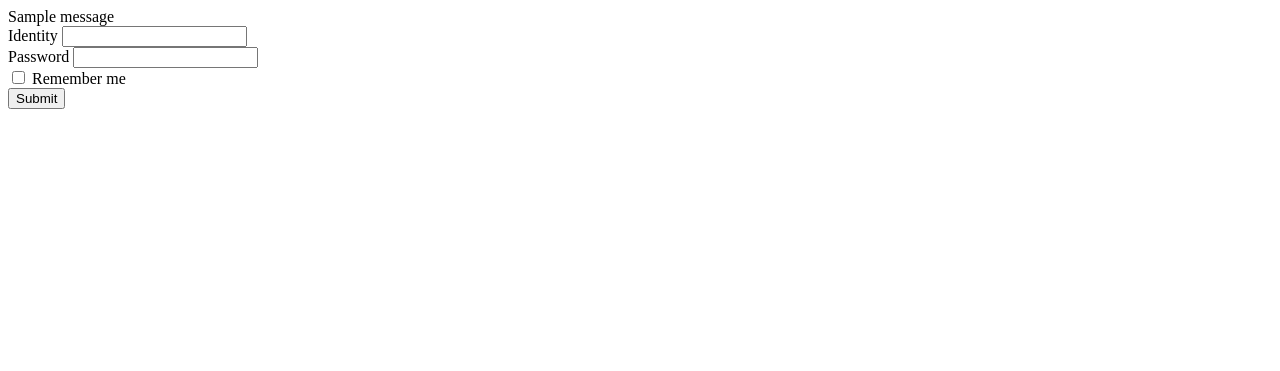
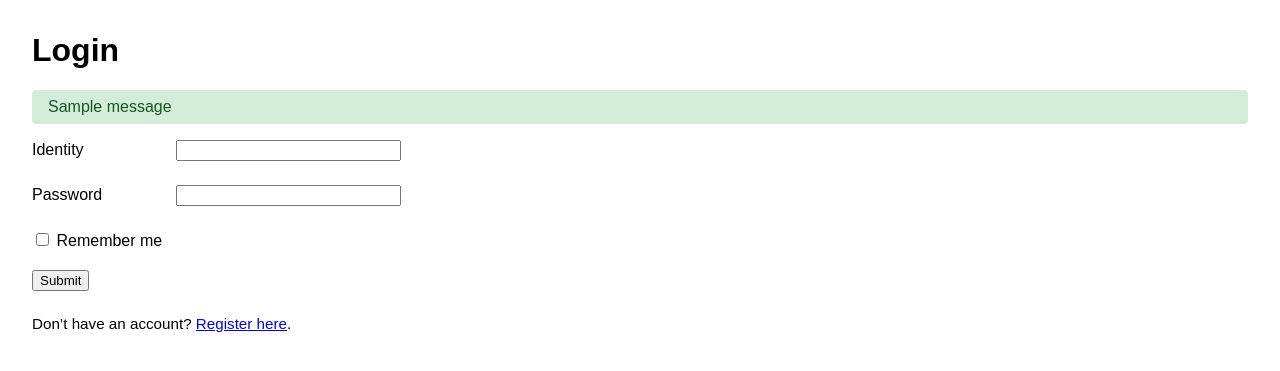
Before and after one commit to hv7275/DATA_BASE, a Flask app: template Model relations/app/templates/login.html in a window 1280 px wide. Shown: the top 371 px of the page. Run offline with Flask 3, Linux system fonts and the light colour scheme; the template is opened without the code that fills it, so the values that code supplies are empty, except form fields; one stand-in notice (Sample message) is shown; form fields are guessed from the names that the template uses.

```diff
--- a/Model relations/app/templates/login.html
+++ b/Model relations/app/templates/login.html
@@ -1,19 +1,59 @@
-{% with messages = get_flashed_messages(with_categories=true) %}
-  {% for category, msg in messages %}
-    <div class="flash {{ category }}">{{ msg }}</div>
-  {% endfor %}
-{% endwith %}
+<!DOCTYPE html>
+<html lang="en">
+<head>
+    <meta charset="UTF-8">
+    <title>Login</title>
+    <style>
+        body { font-family: Arial, sans-serif; margin: 2rem; }
+        .flash { padding: 0.5rem 1rem; margin-bottom: 1rem; border-radius: 4px; }
+        .flash.success { background: #d4edda; color: #155724; }
+        .flash.danger  { background: #f8d7da; color: #721c24; }
+        .flash.info    { background: #cce5ff; color: #004085; }
+        .field-error   { color: #d9534f; font-size: 0.9rem; }
+        label { display: inline-block; width: 140px; }
+        input { margin-bottom: 0.5rem; }
+        .account-link { margin-top: 1rem; font-size: 0.95rem; }
+    </style>
+</head>
+<body>
+    <h1>Login</h1>
 
-<form method="POST">
-    {{ form.hidden_tag() }}
-    {{ form.identity.label }} {{ form.identity(size=20) }}<br>
-    {{ form.password.label }} {{ form.password(size=20) }}<br>
-    {{ form.remember_me() }} {{ form.remember_me.label }}<br>
-    {{ form.submit() }}
-</form>
+    {# ---------- Flash Messages ---------- #}
+    {% with messages = get_flashed_messages(with_categories=true) %}
+      {% if messages %}
+        {% for category, message in messages %}
+          <div class="flash {{ category }}">{{ message }}</div>
+        {% endfor %}
+      {% endif %}
+    {% endwith %}
 
-{% for field, errors in form.errors.items() %}
-  {% for error in errors %}
-    <div style="color:red;">{{ field }}: {{ error }}</div>
-  {% endfor %}
-{% endfor %}
+    {# ---------- Login Form ---------- #}
+    <form method="POST" action="{{ url_for('auth.login') }}">
+        {{ form.hidden_tag() }}
+
+        <p>
+          {{ form.identity.label }} {{ form.identity(size=25) }}<br>
+          {% for error in form.identity.errors %}
+            <span class="field-error">{{ error }}</span>
+          {% endfor %}
+        </p>
+
+        <p>
+          {{ form.password.label }} {{ form.password(size=25) }}<br>
+          {% for error in form.password.errors %}
+            <span class="field-error">{{ error }}</span>
+          {% endfor %}
+        </p>
+
+        <p>
+          {{ form.remember_me() }} {{ form.remember_me.label }}
+        </p>
+
+        <p>{{ form.submit() }}</p>
+
+        <p class="account-link">
+            Don’t have an account? <a href="{{ url_for('auth.register') }}">Register here</a>.
+        </p>
+    </form>
+</body>
+</html>
```
Also changed, not shown: Model relations/app/forms.py (+10 -4 lines), Model relations/app/routes/auth_routes.py (+2 -7 lines), Model relations/app/templates/register.html (+5 -5 lines).
